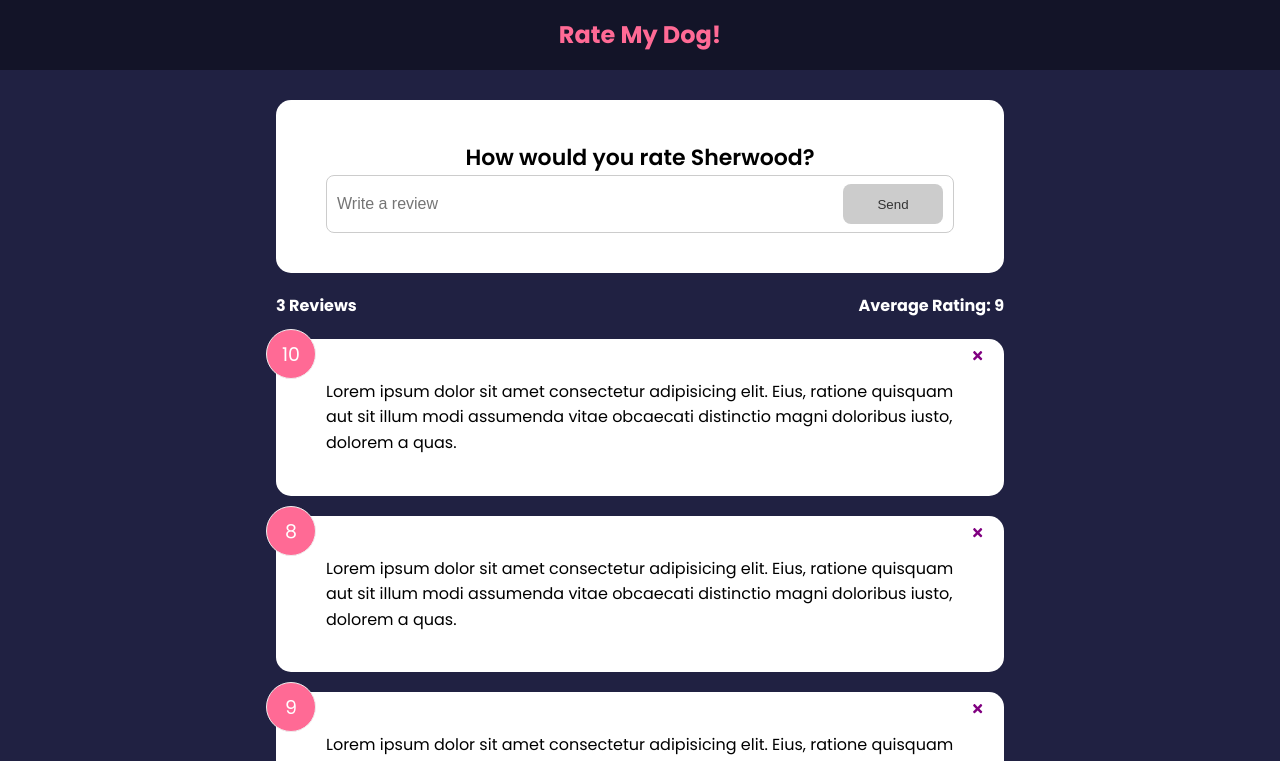
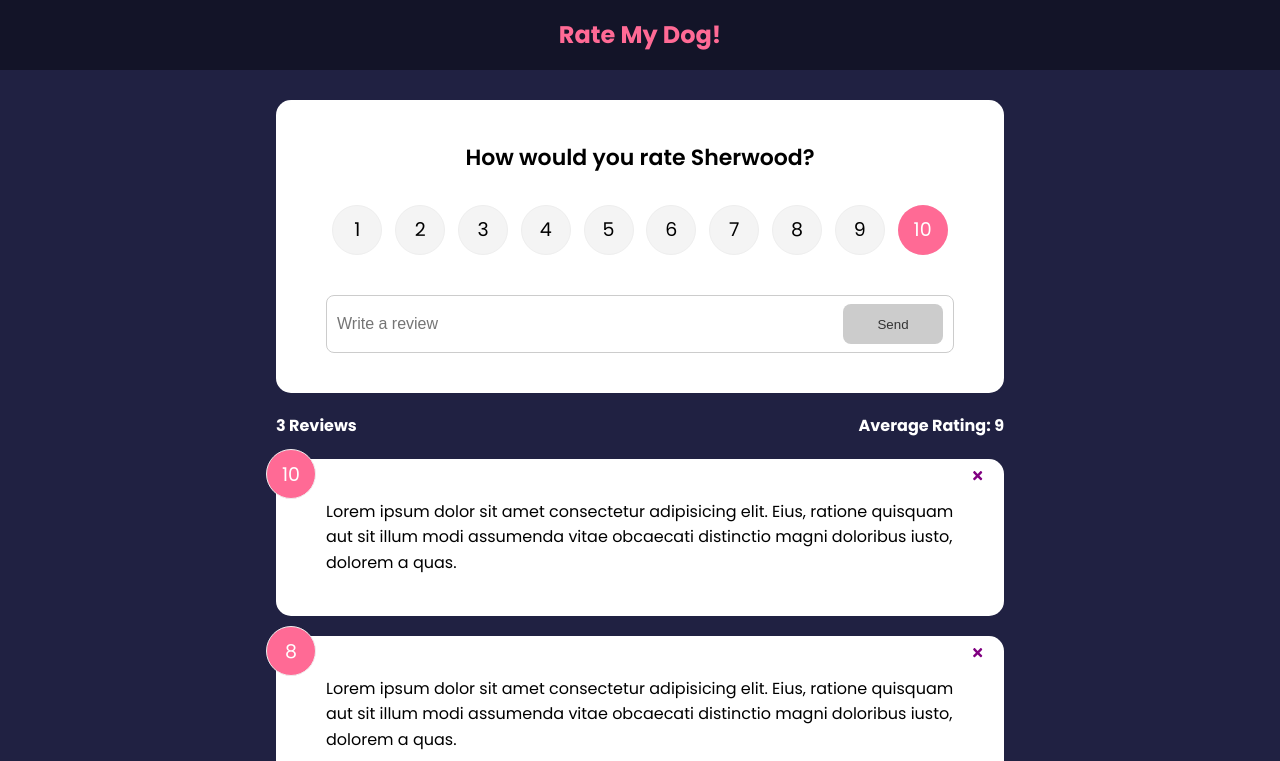
Before and after one commit to brentdoering/rate-my-dog, a React (Create React App) app: page / in a window 1280 px wide. Shown: the top 761 px of the page. Built offline with nearby package versions, Linux system fonts and the light colour scheme.

Commit message:
Added state for Ratings

```diff
--- a/src/components/FeedbackForm.jsx
+++ b/src/components/FeedbackForm.jsx
@@ -1,9 +1,11 @@
 import { useState } from "react"
+import RatingSelect from "./RatingSelect"
 import Card from "./shared/Card"
 import Button from "./shared/Button"
 
 function FeedbackForm() {
     const [text, setText] = useState('')
+    const [rating, setRating] = useState(10)
     const [btnDisabled, setBtnDisabled] = useState(true)
     const [message, setMessage] = useState('')
 
@@ -27,8 +29,8 @@
   return <Card>
     <form>
         <h2>How would you rate Sherwood?</h2>
+        <RatingSelect select={(rating) => setRating(rating)} />
 
-        {/* @todo - ratings component */}
         <div className="input-group">
             <input onChange={handleTextChange} type="text" placeholder="Write a review" value={text}/>
             <Button type="submit" isDisabled={btnDisabled}>Send</Button>
--- /dev/null
+++ b/src/components/RatingSelect.jsx
@@ -0,0 +1,58 @@
+import { useState } from 'react'
+
+function RatingSelect({ select }) {
+    const [selected, setSelected] = useState(10)
+
+    const handleChange = (e) => {
+        setSelected(+e.currentTarget.value)
+        select(+e.currentTarget.value)
+     }
+
+
+  return (
+    <ul className="rating">
+        <li>
+            <input type="radio" name="rating" id="num1" value="1" onChange={handleChange} checked={selected === 1}/>
+            <label htmlFor="num1">1</label>
+        </li>
+        <li>
+            <input type="radio" name="rating" id="num2" value="2" onChange={handleChange} checked={selected === 2}/>
+            <label htmlFor="num2">2</label>
+        </li>
+        <li>
+            <input type="radio" name="rating" id="num3" value="3" onChange={handleChange} checked={selected === 3}/>
+            <label htmlFor="num3">3</label>
+        </li>
+        <li>
+            <input type="radio" name="rating" id="num4" value="4" onChange={handleChange} checked={selected === 4}/>
+            <label htmlFor="num4">4</label>
+        </li>
+        <li>
+            <input type="radio" name="rating" id="num5" value="5" onChange={handleChange} checked={selected === 5}/>
+            <label htmlFor="num5">5</label>
+        </li>
+        <li>
+            <input type="radio" name="rating" id="num6" value="6" onChange={handleChange} checked={selected === 6}/>
+            <label htmlFor="num6">6</label>
+        </li>
+        <li>
+            <input type="radio" name="rating" id="num7" value="7" onChange={handleChange} checked={selected === 7}/>
+            <label htmlFor="num7">7</label>
+        </li>
+        <li>
+            <input type="radio" name="rating" id="num8" value="8" onChange={handleChange} checked={selected === 8}/>
+            <label htmlFor="num8">8</label>
+        </li>
+        <li>
+            <input type="radio" name="rating" id="num9" value="9" onChange={handleChange} checked={selected === 9}/>
+            <label htmlFor="num9">9</label>
+        </li>
+        <li>
+            <input type="radio" name="rating" id="num10" value="10" onChange={handleChange} checked={selected === 10}/>
+            <label htmlFor="num10">10</label>
+        </li>
+    </ul>
+  )
+}
+
+export default RatingSelect
```
